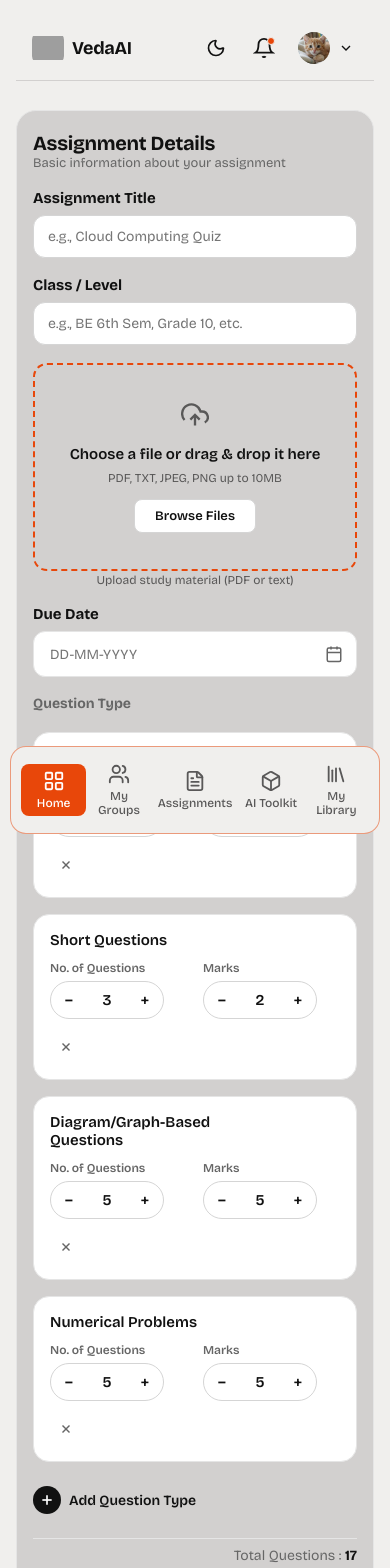
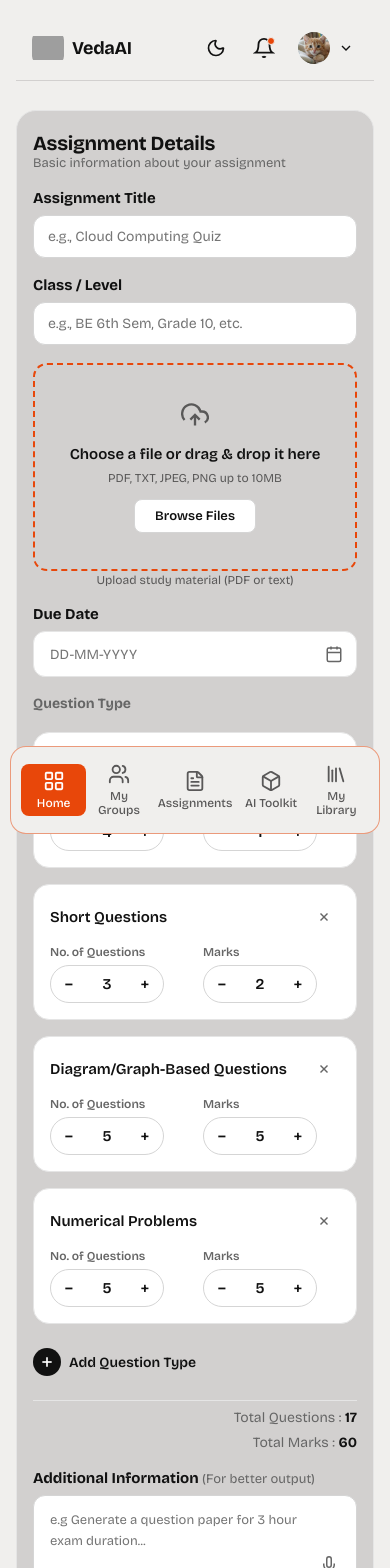
Before and after one commit to 10billionpercent/question-generator, a Next.js app in the folder apps/frontend/: page /assignments/create in a window 390 px wide. Shown: the top 1568 px of the page. Built offline with nearby package versions, Linux system fonts and the light colour scheme; no server answers; grey boxes are pictures that could not be loaded.

Commit message:
remove question button next to header

```diff
--- a/apps/frontend/app/assignments/create/createAssignmentPage.module.css
+++ b/apps/frontend/app/assignments/create/createAssignmentPage.module.css
@@ -340,14 +340,41 @@
 }
 
 /* Mobile adjustments */
+/* Mobile adjustments */
 @media (max-width: 768px) {
   .create-card {
     padding: 20px 16px;
     gap: 18px;
   }
 
+  /* Reorder question row: header + remove button on top row, controls below */
+  .qt-row {
+    display: grid;
+    grid-template-areas:
+      "header remove"
+      "controls controls";
+    gap: 12px;
+    align-items: center;
+  }
+
+  .qt-row-header {
+    grid-area: header;
+    margin: 0;
+  }
+
+  .qt-remove-btn {
+    grid-area: remove;
+    justify-self: end; /* pushes button to the right */
+    margin-left: 0; /* override any desktop margin */
+  }
+
+  .qt-controls {
+    grid-area: controls;
+  }
+
+  /* Adjust text width if needed */
   .qt-type-text {
-    width: 80%;
+    width: auto;
     word-break: break-word;
   }
 }
```
